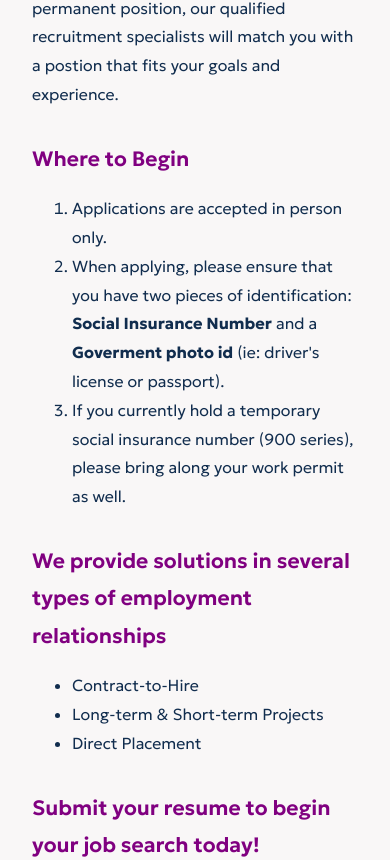
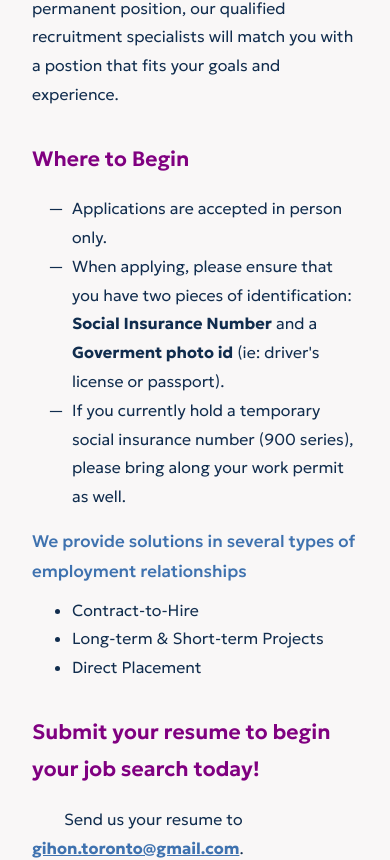
Before and after one commit to hungikim/gihon-staffing-website, a React (Vite) app: page / in a window 390 px wide. Shown: the part 2510-3370 px from the top of the page. Built offline with nearby package versions, Linux system fonts and the light colour scheme; no server answers.

Commit message:
styling (mobile li collapsable)

```diff
--- a/src/components/JobSeekers.jsx
+++ b/src/components/JobSeekers.jsx
@@ -1,5 +1,5 @@
 import styled from "styled-components"
-import { PageHeading, Banner, PageSubHeading, PageWrapper, PageContent, EmploymentImg, Border, CardSection, CardHeading, PageText } from "./Pages.styled"
+import { PageHeading, Banner, PageSubHeading, PageSubSubHeading, PageWrapper, PageContent, EmploymentImg, CardSection, CardHeading, PageText } from "./Pages.styled"
 import employmentImg from '/src/assets/laptop.jpg'
 import BNXLogo from '/src/assets/BNX.png'
 import GinsengLogo from '/src/assets/Ginseng.png'
@@ -24,8 +24,9 @@ export default function JobSeekers () {
                 match you with a postion that fits your goals and experience.
               </p>
 
+              <WhereToBegin>
                 <PageSubHeading>Where to Begin</PageSubHeading>
-              <ul style={{ listStyleType: '—  '}}>
+                <ul>
                   <li>Applications are accepted in person only.</li>
                   <li>
                       When applying, please ensure that you have two pieces of identification:<br/>
@@ -33,19 +34,23 @@ export default function JobSeekers () {
                   </li>
                   <li>If you currently hold a temporary social insurance number (900 series), please bring along your work permit as well.</li>
                 </ul>
+              </WhereToBegin>
 
-              <PageSubHeading>We provide solutions in several types of employment relationships</PageSubHeading>
+              <PageSubSubHeading style={{fontSize:'1.05em'}}>We provide solutions in several types of employment relationships</PageSubSubHeading>
               <ul style={{listStyle:"disc"}}>
                 <li>Contract-to-Hire</li>
                 <li>Long-term & Short-term Projects</li>
                 <li>Direct Placement</li>
               </ul>
 
-              <PageSubHeading>Submit your resume to begin your job search today!</PageSubHeading>
+
+              <PageSubHeading style={{textAlign:'left'}}>Submit your resume to begin your job search today!</PageSubHeading>
               <p>
                 &emsp;&emsp;Send us your resume to <a href=""><b>gihon.toronto@gmail.com</b></a>.<br/>
                 &emsp;&emsp;Once submitted one of our recruiters will contact you to advance with the process.
               </p>
+
+
             </PageText>
 
             <PartnersSection>
@@ -169,3 +174,16 @@ const AndMore = styled.li`
     align-self: end;
   }
 `
+
+const WhereToBegin = styled.div`
+  @media (min-width: 769px){
+    margin: 50px 0;
+    display: flex;
+    gap: 40px;
+    ${PageSubHeading} { white-space: nowrap; }
+
+    ul {
+      padding-top: 1.3em;
+    }
+  }
+`
--- a/src/components/LiCollapsable.jsx
+++ b/src/components/LiCollapsable.jsx
@@ -7,7 +7,7 @@ export default function LiCollapsable(props) {
     const contentRef = useRef()
     return (
         <LI>
-            <CollapsableSubSubHeading onClick={()=>setOpen(open? false: true)}>
+            <CollapsableSubSubHeading onClick={()=>setOpen(open? false: true)} style={props.headingStyle}>
                 { props.heading }
                 <svg xmlns="http://www.w3.org/2000/svg" height="24" viewBox="0 -960 960 960" width="24">
                 {open?
--- a/src/components/OurSearchProcess.jsx
+++ b/src/components/OurSearchProcess.jsx
@@ -19,26 +19,31 @@ export default function OurSearchProcess() {
     return () => window.removeEventListener("resize", listener);
   }, [isMobile, query]);
 
+  const mobileHeadingStyle = {
+    background: "white",
+    color: "var(--stronger-color)"
+  }
+
   return (
     <Wrapper>
       <CardHeading style={{ color: "var(--main-color)" }}>
         Our Search Process For Your Business
       </CardHeading>
-      <OL>
+
       {isMobile ? (
-          <>
-            <LiCollapsable heading="1. Needs Analysis">
+        <OL style={{gap:0}}>
+          <LiCollapsable heading="1. Needs Analysis" headingStyle={mobileHeadingStyle}>
             <LiChild1 />
           </LiCollapsable>
-            <LiCollapsable heading="2. Sourcing & Selection">
+          <LiCollapsable heading="2. Sourcing & Selection" headingStyle={mobileHeadingStyle}>
             <LiChild2 />
           </LiCollapsable>
-            <LiCollapsable heading="3. Interview & Closing">
+          <LiCollapsable heading="3. Interview & Closing" headingStyle={mobileHeadingStyle}>
             <LiChild3 />
           </LiCollapsable>
-          </>
+        </OL>
       ) : (
-          <>
+        <OL>
           <LI>
             <LIHeading>Needs Analysis</LIHeading>
             <LiChild1 />
@@ -51,9 +56,8 @@ export default function OurSearchProcess() {
             <LIHeading>Interview & Closing</LIHeading>
             <LiChild3 />
           </LI>
-          </>
+        </OL>
       )}
-      </OL>
     </Wrapper>
   );
 }
```
Lines whose indentation alone changed are shown as unchanged.
